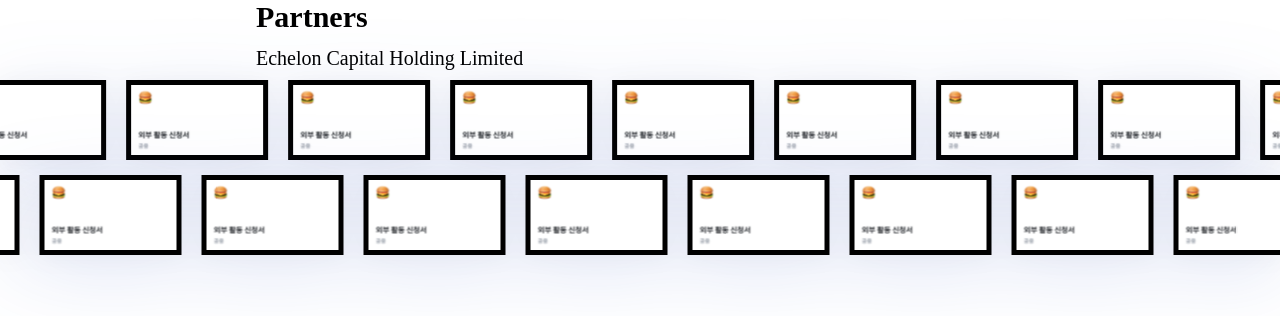
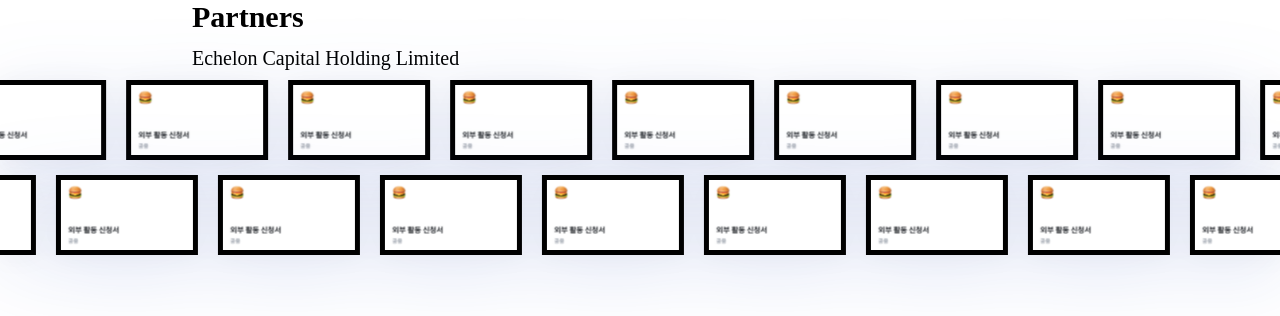
Before and after one commit to Ajrdn/Echelon-Frontend, a Next.js app: page /partner in a window 1280 px wide. Shown: the top 316 px of the page. Built offline with nearby package versions, Linux system fonts and the light colour scheme; a web font is replaced by a local one.

Commit message:
ADD :: 파트너 스크롤 애니메이션 반대방향 추가

```diff
--- a/domain/partner/components/carousel.style.ts
+++ b/domain/partner/components/carousel.style.ts
@@ -14,13 +14,24 @@ export const CarouselProvider = styled.div`
 `;
 
 const rolling = (width: number) => keyframes`
-  from {
-    transform: translateX(0);
-  }
-  to {
-    transform: translateX(-${width}px)
-  }
+from {
+  transform: translateX(-${width}px);
+}
+to {
+  transform: translateX(0);
+}
 `;
+
+const reverseRolling = (width: number) => keyframes`
+from {
+  transform: translateX(0);
+}
+to {
+  transform: translateX(-${width}px);
+}
+`;
+
+
 
 export const ImageGroupProvider = styled.div`
   display: flex;
@@ -28,8 +39,11 @@ export const ImageGroupProvider = styled.div`
 
 export const AnimationProvider = styled.div<{
   width: number;
-  count: number;
+  reverse: boolean;
 }>`
-  animation: ${(props) => rolling(props.width)} 24s linear infinite;
+  animation: ${(props) =>
+      props.reverse ? rolling(props.width) : reverseRolling(props.width)}
+    24s linear infinite;
+
   display: flex;
 `;
--- a/domain/partner/components/carousel.tsx
+++ b/domain/partner/components/carousel.tsx
@@ -8,23 +8,21 @@ import {
 } from "./carousel.style";
 import Image from "next/image";
 
-const Partner: NextPage<{ start?: number; imageData: string[] }> = ({
-  start = 0,
+const Partner: NextPage<{ reverse?: boolean; imageData: string[] }> = ({
+  reverse = false,
   imageData,
 }) => {
   const [imageWidth, setImageWidth] = React.useState<number>(0);
   const imageRef = React.useRef<HTMLDivElement>(null);
 
   React.useEffect(() => {
-    setTimeout(() => {
-      const providerWidth = imageRef.current?.getBoundingClientRect().width;
-      setImageWidth(providerWidth!);
-    }, start);
-  }, [imageWidth, start]);
+    const providerWidth = imageRef.current?.getBoundingClientRect().width;
+    setImageWidth(providerWidth!);
+  }, [imageWidth]);
 
   return (
     <CarouselProvider>
-      <AnimationProvider width={imageWidth} count={imageData.length}>
+      <AnimationProvider width={imageWidth} reverse={reverse}>
         <ImageGroupProvider ref={imageRef}>
           {imageData.map((data, idx) => {
             return (
--- a/domain/partner/components/title.style.ts
+++ b/domain/partner/components/title.style.ts
@@ -1,7 +1,7 @@
 import styled from "styled-components";
 
 export const TitleProvider = styled.div`
-  width: 60%;
+  width: 70%;
   margin-left: auto;
   margin-right: auto;
 `;
--- a/domain/partner/container/index.tsx
+++ b/domain/partner/container/index.tsx
@@ -12,7 +12,7 @@ const PartnerContainer: NextPage = () => {
       <Carousel imageData={new Array(10).fill(SildeImage)} />
       <Carousel
         imageData={new Array(10).fill(SildeImage)}
-        start={1200}
+        reverse={true}
       />
     </PartnerProvider>
   );
```
